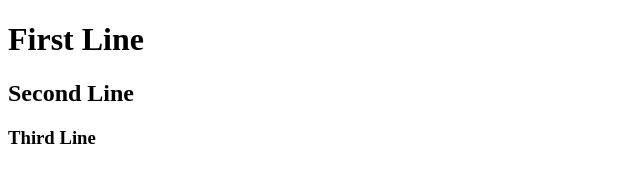
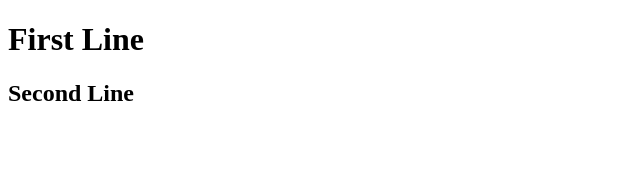
Before and after one commit to riyazshaik2/5m2, a plain HTML site: page index.html in a window 1280 px wide. Shown: the whole page, without its empty margins (0-640 px from the left). Drawn offline with Linux system fonts and the light colour scheme.

Commit message:
Update index.html

```diff
--- a/index.html
+++ b/index.html
@@ -3,7 +3,7 @@
 <body>
     <h1> First Line</h1>
     <h2> Second Line</h2>
-    <h3> Third Line</h3>
+
 
 </body>
 </html>
```
